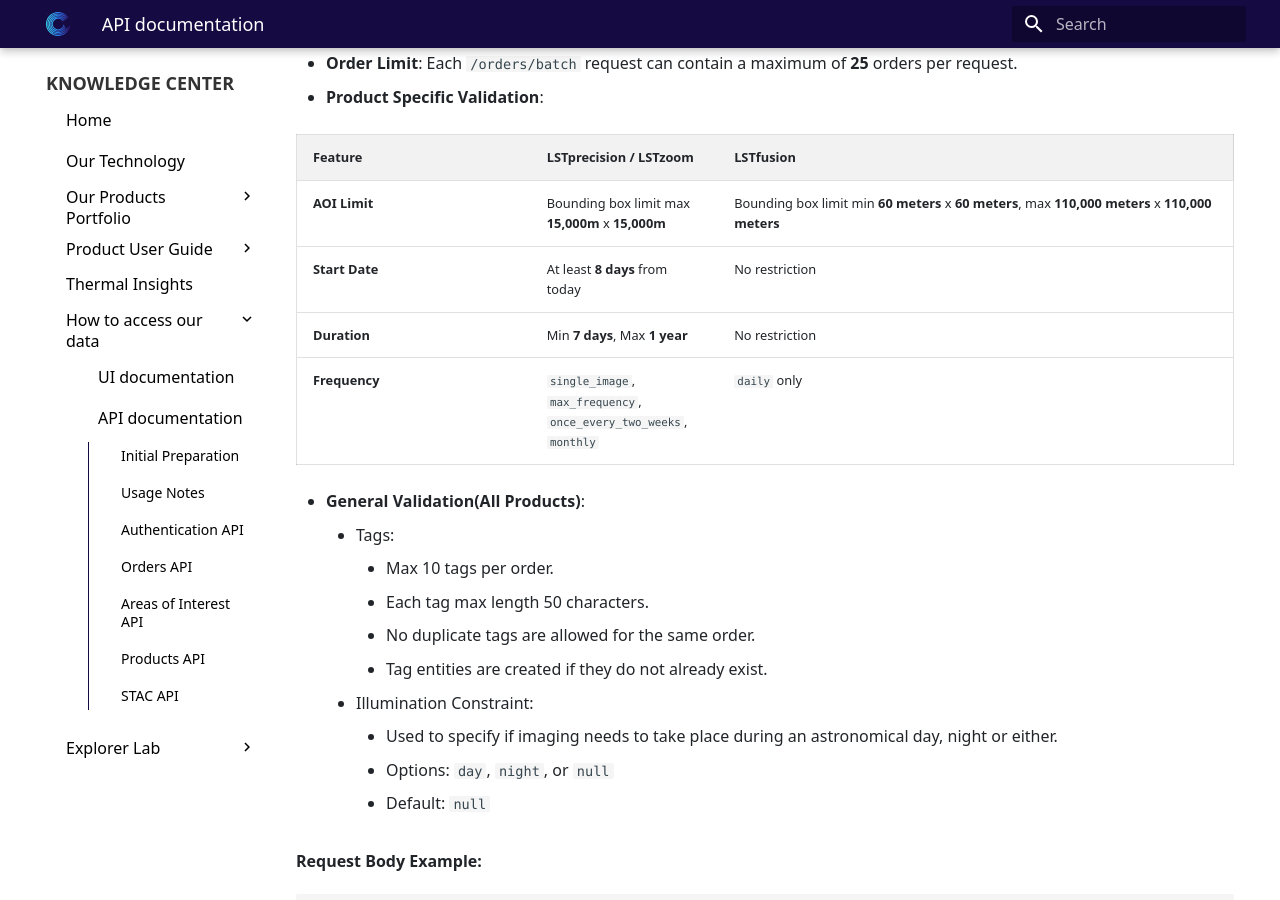
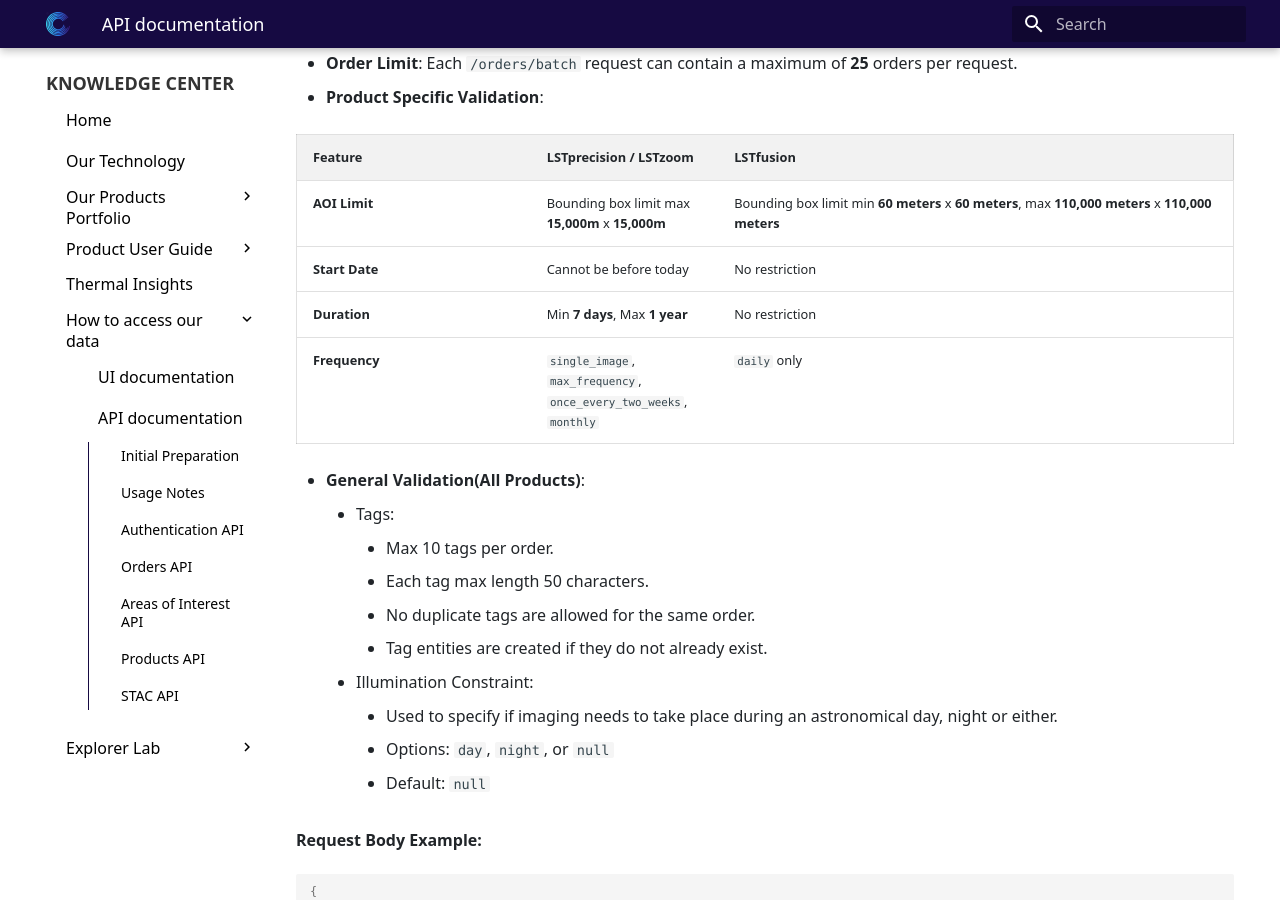
Before and after one commit to constellr/product-lst, an MkDocs documentation site: the page built from docs/API-documentation.md, in a window 1280 px wide and 900 px high, scrolled down 2381 px. Built offline with MkDocs 1.6.1 and Material for MkDocs 9.7.7, drawn with Linux system fonts in a browser that asks for light colours; the version menu is left out.

Commit message:
update docs

```diff
--- a/docs/API-documentation.md
+++ b/docs/API-documentation.md
@@ -107,7 +107,7 @@
 | Feature | LSTprecision / LSTzoom | LSTfusion |
 | :--- | :--- | :--- |
 | **AOI Limit** | Bounding box limit max **15,000m** x **15,000m** | Bounding box limit min **60 meters** x **60 meters**, max **110,000 meters** x **110,000 meters**  |
-| **Start Date** | At least **8 days** from today | No restriction |
+| **Start Date** | Cannot be before today | No restriction |
 | **Duration** | Min **7 days**, Max **1 year** | No restriction |
 | **Frequency** | `single_image`, `max_frequency`,<br>`once_every_two_weeks`, `monthly` | `daily` only | <br />
 
```
